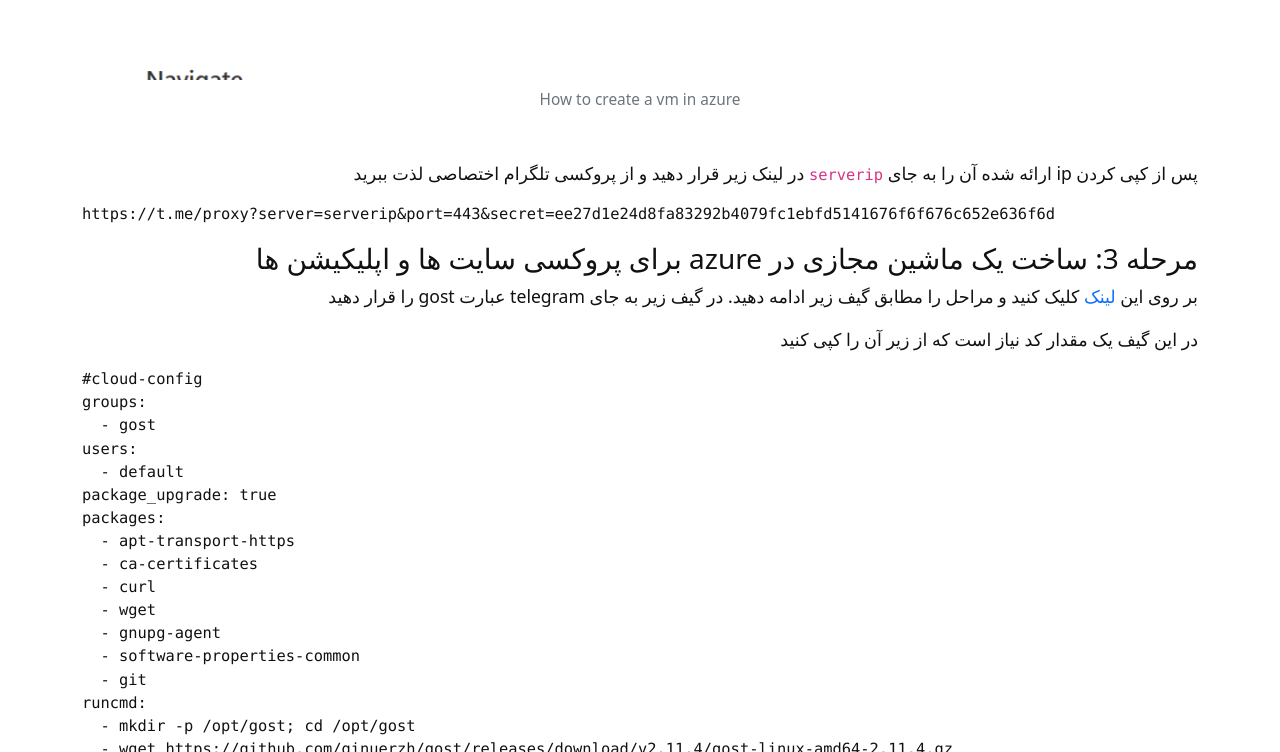
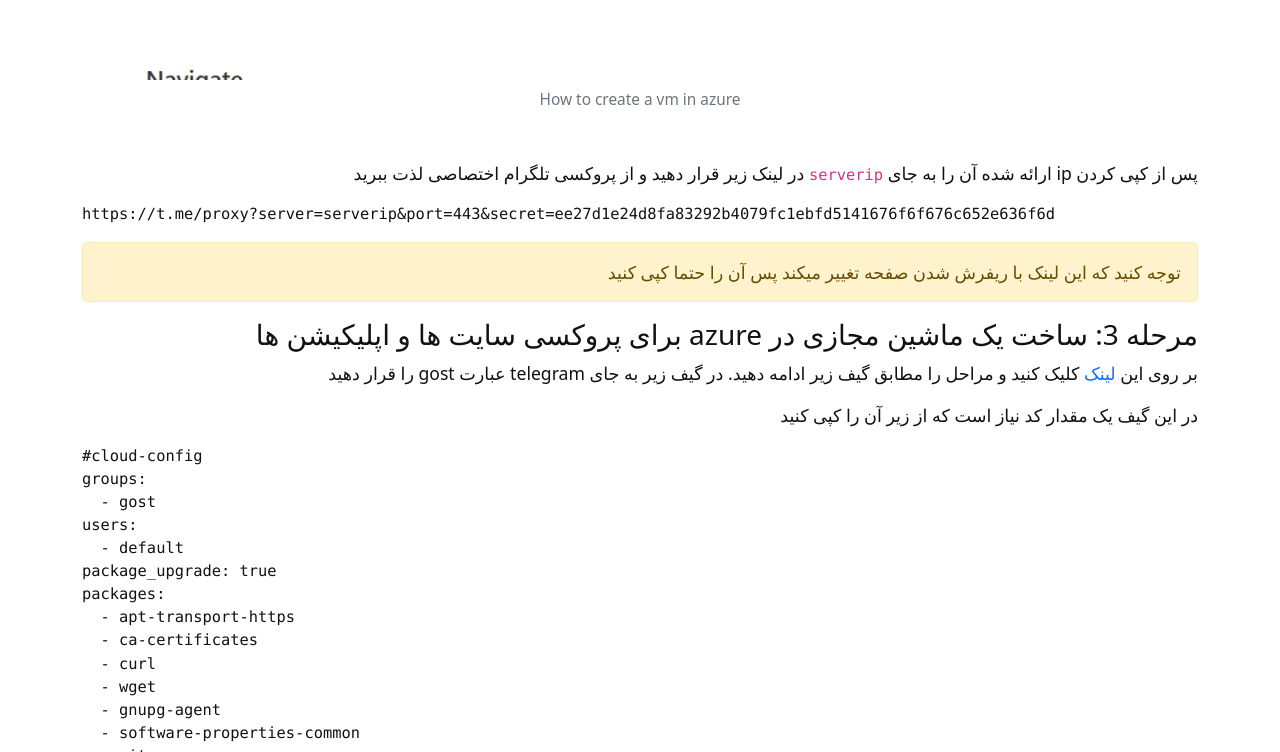
Before and after one commit to hiddify/hiddify.github.io, a Jekyll site: the page built from pages/setup_proxy.md, in a window 1280 px wide and 900 px high, scrolled down 2709 px, cut to the strip 0-752 px from the top of the window. Built offline with Jekyll 4.4.1, drawn with Linux system fonts in a browser that asks for light colours; some of the changed text lies outside the part shown.

Commit message:
Update setup_proxy.md

````diff
--- a/pages/setup_proxy.md
+++ b/pages/setup_proxy.md
@@ -74,7 +74,9 @@ power_state:
 ```
 https://t.me/proxy?server=serverip&port=443&secret=ee751F2F753854422EA4C5FDDB8314F068676f6f676c652e636f6d
 ```
-
+<div class="alert alert-warning">
+  توجه کنید که این لینک با ریفرش شدن صفحه تغییر میکند پس آن را حتما کپی کنید
+  </div>
 ### مرحله 3: ساخت یک ماشین مجازی در azure برای پروکسی سایت ها و اپلیکیشن ها
 بر روی این
 [لینک](https://portal.azure.com/)
@@ -126,6 +128,9 @@ power_state:
 ```
 https://serverip:80/751F2F753854422EA4C5FDDB8314F068
 ```
+<div class="alert alert-warning">
+  توجه کنید که این لینک با ریفرش شدن صفحه تغییر میکند پس آن را حتما کپی کنید
+  </div>
 
 و با استفاده از لینک زیر کلاینت مورد نظر را کانفیگ کنید
 
````
